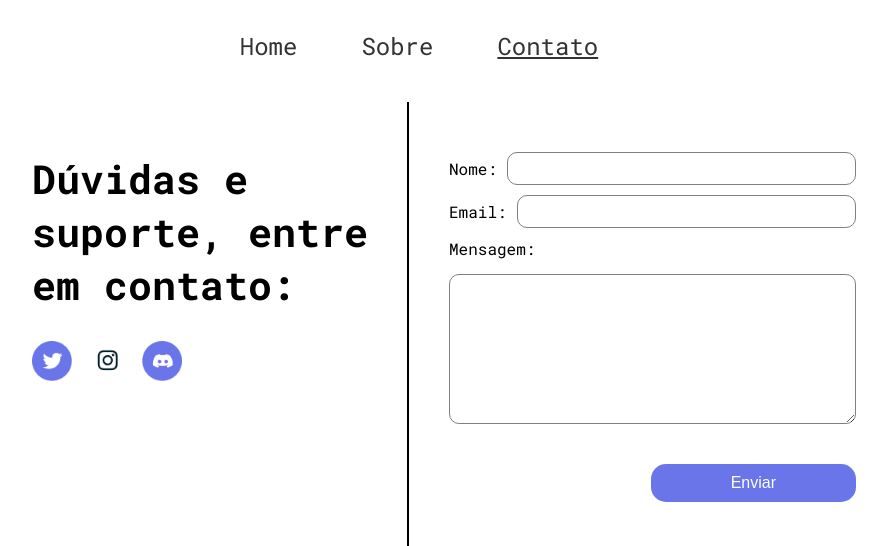
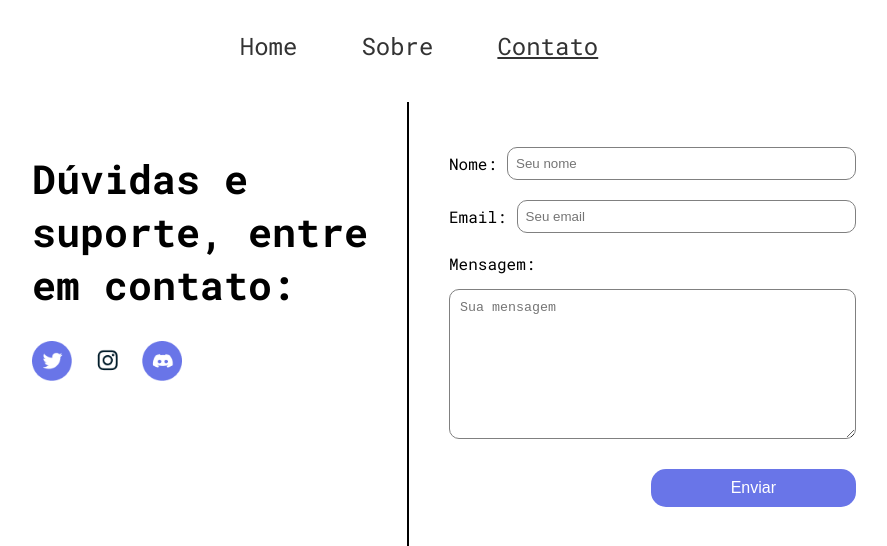
Before and after one commit to RafaelPA13/CP1-WebDev-Componentizacao-React, a React (Vite) app: page /contato in a window 1280 px wide. Shown: the top 546 px of the page, without its empty margins (221-1108 px from the left). Built offline with nearby package versions, Linux system fonts and the light colour scheme.

Commit message:
finalizando componente

```diff
--- a/src/components/inputs/index.jsx
+++ b/src/components/inputs/index.jsx
@@ -1,22 +1,10 @@
 import "./style.css";
 
-export default function Inputs({ nomeLabel, emailLabel, mensagemLabel }) {
+export default function Input({ label, placeholder, type = "text" }) {
   return (
-    <div>
-      <div className="form-group">
-        <label htmlFor="nome">{nomeLabel}</label>
-        <input type="text" id="nome" placeholder=" " />
-      </div>
-
-      <div className="form-group">
-        <label htmlFor="email">{emailLabel}</label>
-        <input type="email" id="email" placeholder=" " />
-      </div>
-
-      <div className="form-group full-width">
-        <label htmlFor="mensagem">{mensagemLabel}</label>
-        <textarea id="mensagem" placeholder=" "></textarea>
-      </div>
+    <div className="form-group">
+      <label>{label}</label>
+      <input type={type} placeholder={placeholder} />
     </div>
   );
 }
--- a/src/components/inputs/style.css
+++ b/src/components/inputs/style.css
@@ -8,7 +8,7 @@
 #contact form {
     display: flex;
     flex-direction: column;
-    gap: 20px;
+    gap: 10px;
 }
 
 .form-group {
@@ -28,21 +28,3 @@
     border-radius: 10px;
     border: 1px solid gray;
 }
-
-.full-width {
-    display: flex;
-    flex-direction: column;
-    align-items: flex-start;
-}
-
-.full-width label {
-    margin-bottom: 5px;
-}
-
-.full-width textarea {
-    width: 100%;
-    padding: 10px;
-    border-radius: 10px;
-    border: 1px solid gray;
-    height: 150px;
-}
--- /dev/null
+++ b/src/components/textArea/index.jsx
@@ -0,0 +1,10 @@
+import "./style.css";
+
+export default function Textarea({ label, placeholder }) {
+    return (
+      <div className="form-group full-width">
+        <label>{label}</label>
+        <textarea placeholder={placeholder}></textarea>
+      </div>
+    );
+  }
--- /dev/null
+++ b/src/components/textArea/style.css
@@ -0,0 +1,18 @@
+.form-group.full-width {
+    display: flex;
+    flex-direction: column;
+    align-items: flex-start;
+}
+
+.form-group.full-width label {
+    margin-bottom: 5px;
+}
+
+.form-group.full-width textarea {
+    width: 100%;
+    padding: 10px;
+    border-radius: 10px;
+    border: 1px solid gray;
+    height: 150px; /* Ajuste a altura conforme necessário */
+    resize: vertical; /* Permite redimensionar verticalmente */
+}
--- a/src/pages/contato/index.jsx
+++ b/src/pages/contato/index.jsx
@@ -1,12 +1,13 @@
 import "./styles.css";
-import Inputs from "../../components/inputs";
+import Input from "../../components/inputs";
+import Textarea from "../../components/textArea";
 
 export default function Contato() {
   return (
     <>
-    <style>
-    @import url('https://fonts.googleapis.com/css2?family=Roboto+Mono:ital,wght@0,100..700;1,100..700&display=swap');
-    </style>
+      <style>
+        {`@import url('https://fonts.googleapis.com/css2?family=Roboto+Mono:ital,wght@0,100..700;1,100..700&display=swap');`}
+      </style>
       <div className="container">
         <div className="contato-texto">
           <h1>Dúvidas e suporte, entre em contato:</h1>
@@ -24,11 +25,9 @@ export default function Contato() {
         </div>
         <div id="contact">
           <form>
-            <Inputs
-              nomeLabel="Nome:"
-              emailLabel="Email:"
-              mensagemLabel="Mensagem:"
-            />
+            <Input label="Nome:" placeholder="Seu nome" />
+            <Input label="Email:" placeholder="Seu email" type="email" />
+            <Textarea label="Mensagem:" placeholder="Sua mensagem" />
             <button type="submit" className="enviar-btn">Enviar</button>
           </form>
         </div>
```
